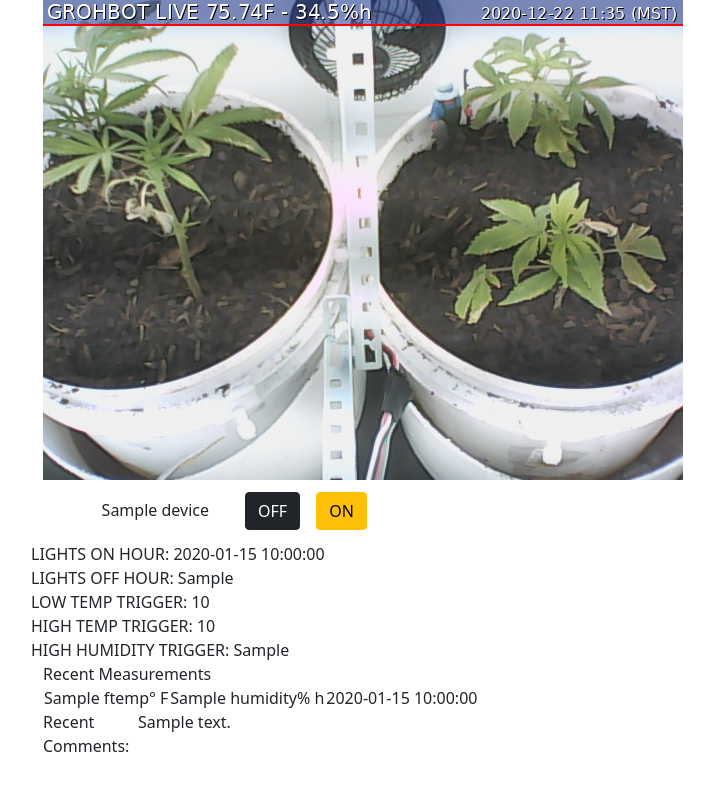
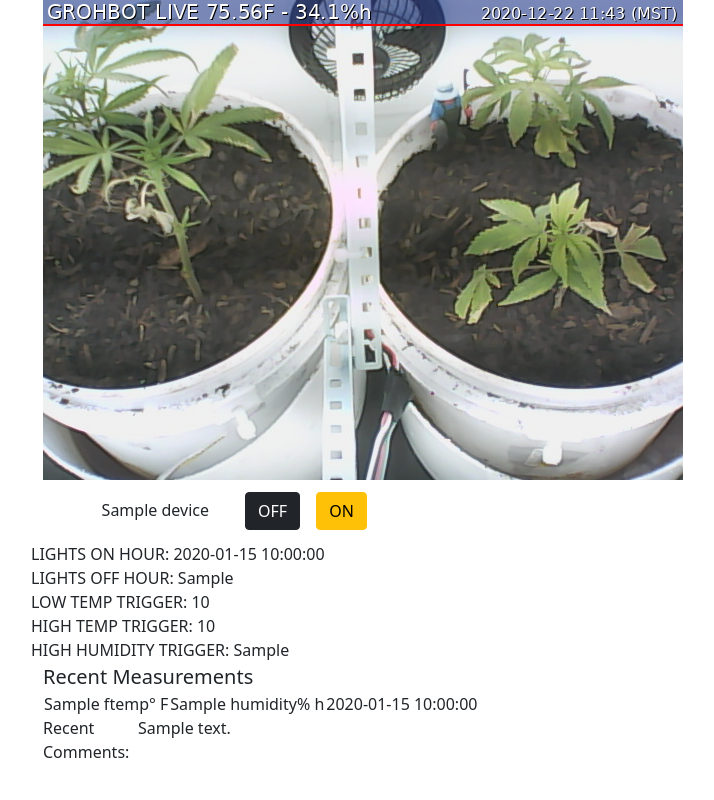
Before and after one commit to thefpoff/grohbot, a Flask app: template templates/index.html in a window 1280 px wide. Shown: the whole page, without its empty margins (39-753 px from the left). Run offline with Flask 2, Linux system fonts and the light colour scheme; the template is opened without the code that fills it: most values are stand-ins (such as "Sample title", 1, 10 or a date in 2020).

Commit message:
css edit

```diff
--- a/csv/dht.csv
+++ b/csv/dht.csv
@@ -124,3 +124,4 @@ ERR,ERR,1,1,0,0,0,22:50:00 12/21/20 MST
 75.02,34.0,1,1,0,0,0,11:10:00 12/22/20 MST
 75.2,33.7,1,1,0,0,0,11:20:00 12/22/20 MST
 75.56,34.0,1,1,0,0,0,11:30:00 12/22/20 MST
+75.56,34.1,1,1,0,0,0,11:40:00 12/22/20 MST
--- a/static/style.css
+++ b/static/style.css
@@ -6,3 +6,7 @@ div.devicetext {
     margin-top: 18px;
     text-align: right;
 }
+
+div.histtablehead {
+    font-size: 20px;
+}
```
Also changed, not shown: static/grohbot.jpg, 1 other file.
